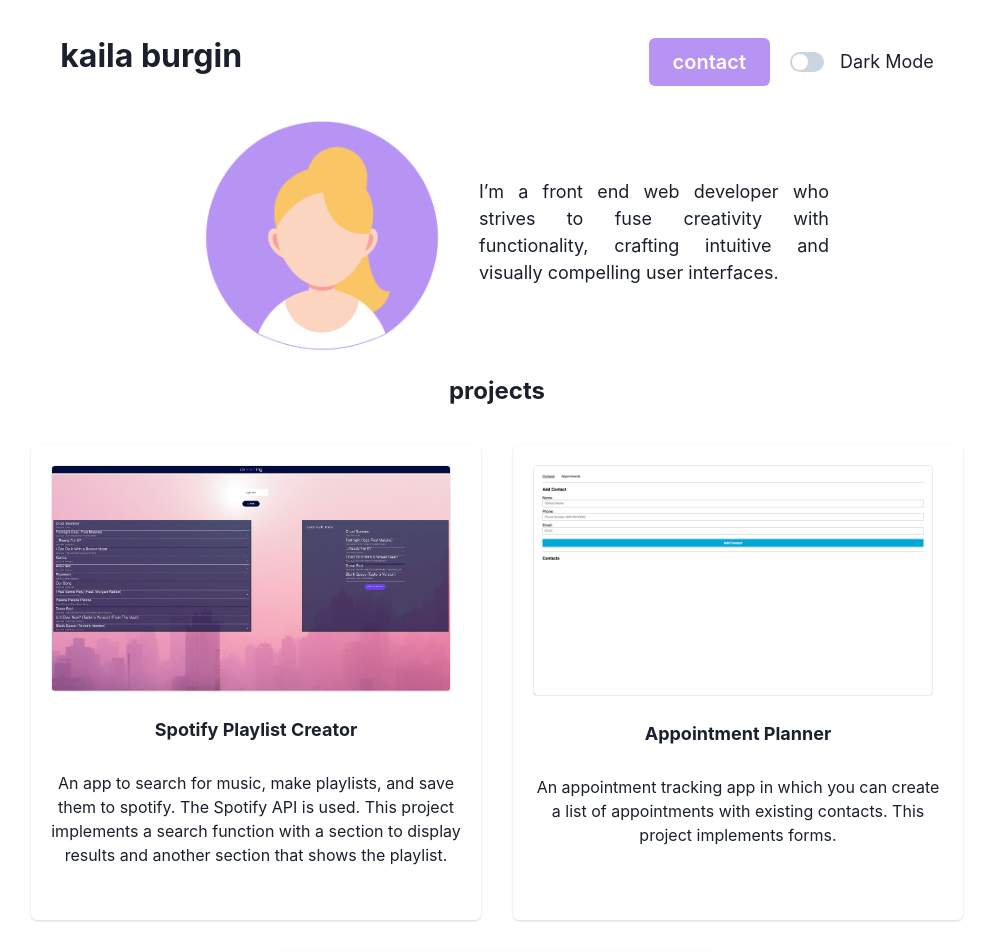
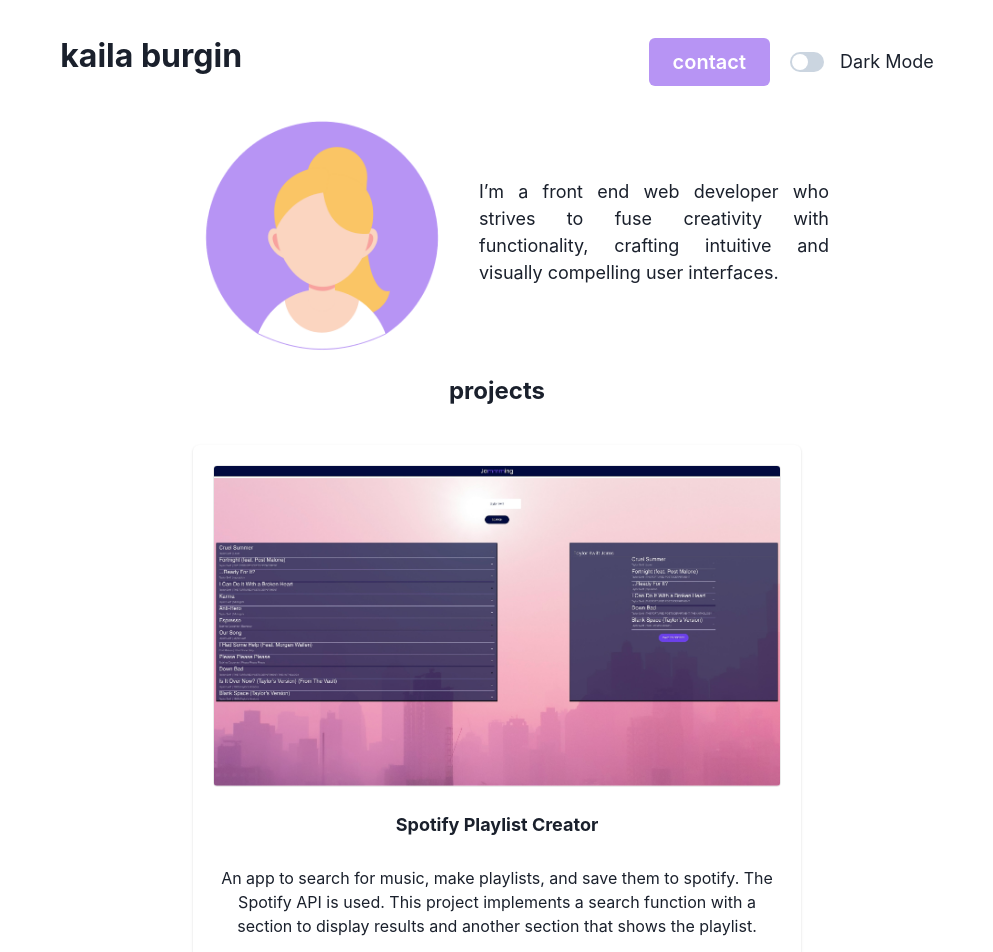
Before and after one commit to kailaburgin/portfolio, a React (Vite) app: page / in a window 1280 px wide. Shown: the top 952 px of the page, without its empty margins (143-1136 px from the left). Built offline with nearby package versions, Linux system fonts and the light colour scheme.

Commit message:
cards updated and styling consistent throughout each card

```diff
--- a/src/components/Projects.jsx
+++ b/src/components/Projects.jsx
@@ -12,6 +12,7 @@
   CardBody,
   Divider,
   CardFooter,
+  SimpleGrid,
 } from "@chakra-ui/react";
 import obj_projects from "./projectData";
 
@@ -23,11 +24,11 @@
           projects
         </Text>
       </Box>
-      <Flex justifyContent="center" alignItems="center" wrap="wrap">
-        {/* <Button bg="purple.300" color="white" mr="32px">
+      {/* <Flex justifyContent="center" alignItems="center" wrap="wrap"> */}
+      {/* <Button bg="purple.300" color="white" mr="32px">
           {"<"}
         </Button> */}
-        {/* <Flex justifyContent="center">
+      {/* <Flex justifyContent="center">
         <Hide breakpoint="(max-width: 763px)">
             <VStack mr={4}>
               <Flex
@@ -54,14 +55,21 @@
               </Flex>
             </VStack>
           </Hide> */}
+      <SimpleGrid
+        minChildWidth="380px"
+        // columns={{ sm: 1, md: 2, lg: 2, xl: 3 }}
+        spacing={6}
+        mr={80}
+        ml={80}
+      >
         {obj_projects.map((proj) => (
-          <Card m={4}>
-            <CardBody w="450px" minH="475px">
+          <Card m={4} key={proj.name}>
+            <CardBody>
               <Image
                 src={proj.picture}
                 overflow="hidden"
-                minH="100%"
-                w="400px"
+                minW="100%"
+                w="180px"
                 borderRadius="4px"
                 border="solid 1px RGBA(0, 0, 0, 0.08)"
               />
@@ -74,7 +82,8 @@
             </CardBody>
           </Card>
         ))}
-        {/* <Box
+      </SimpleGrid>
+      {/* <Box
           // border="solid 2px #B794F4"
           borderRadius="8px"
           h="308px"
@@ -90,11 +99,11 @@
             {obj_projects.spotify.name}
           </Text>
         </Box> */}
-        {/* </Flex> */}
-        {/* <Button bg="purple.300" color="white" ml="32px">
+      {/* </Flex> */}
+      {/* <Button bg="purple.300" color="white" ml="32px">
           {">"}
         </Button> */}
-      </Flex>
+      {/* </Flex> */}
     </Box>
   );
 };
```
